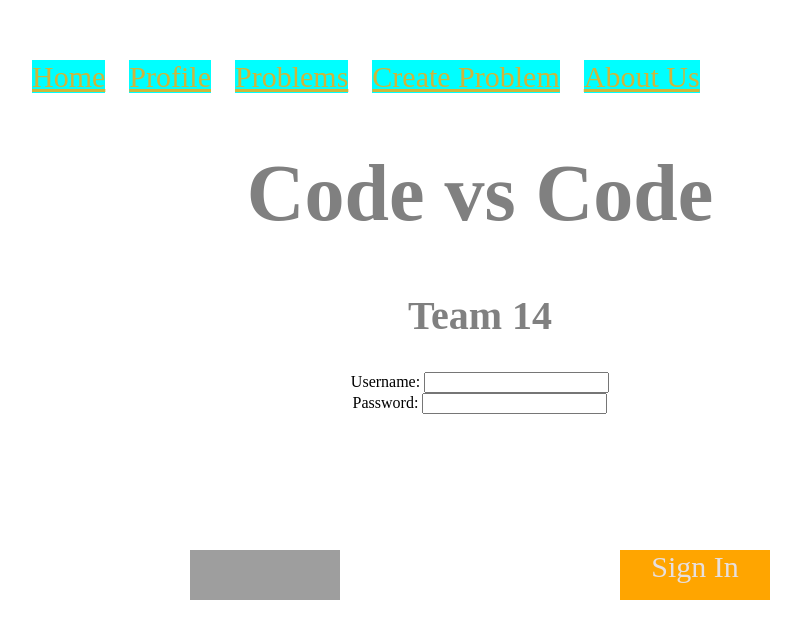
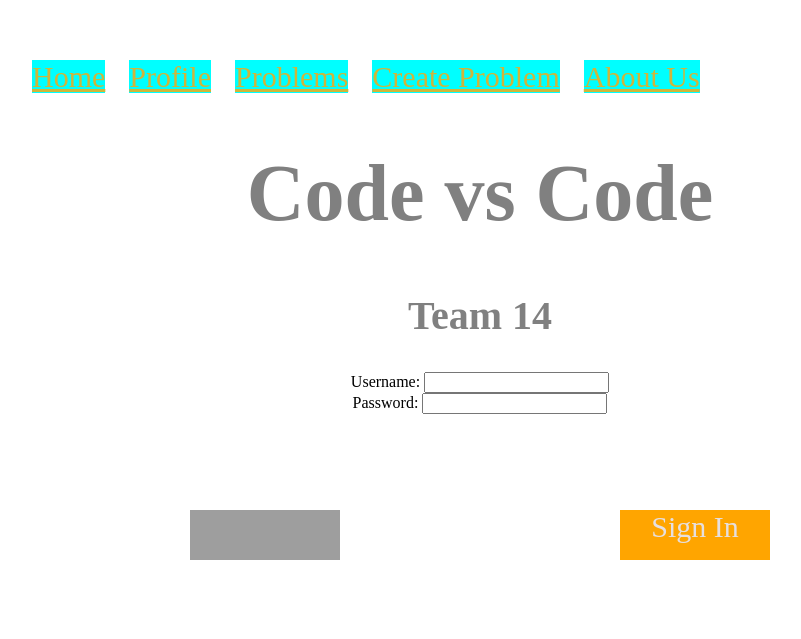
Before and after one commit to rramakrishnan246/rramakrishnan246.github.io, a Jekyll site: the page built from index.html, in a window 1280 px wide. Shown: the top 639 px of the page, without its empty margins (160-961 px from the left). Built offline with Jekyll 4.4.1, drawn with Linux system fonts in a browser that asks for light colours; grey boxes are pictures that could not be loaded.

Commit message:
Update index.html

```diff
--- a/index.html
+++ b/index.html
@@ -17,7 +17,7 @@ title: Rohan R
 			</form>
 		</body>
 		<a href="https://www.facebook.com">
-			<img src="http://www.codenameone.com/img/blog/facebook-login-blue.png" height="50" width="150" style="position: absolute; top: 550px; left: 350px" />
+			<img src="http://www.codenameone.com/img/blog/facebook-login-blue.png" height="50" width="150" style="position: absolute; top: 510px; left: 350px" />
 		</a>
 	<div style=
 	"background-color: orange;
```
Also changed, not shown: other parts of index.html (+1 -1 lines).
